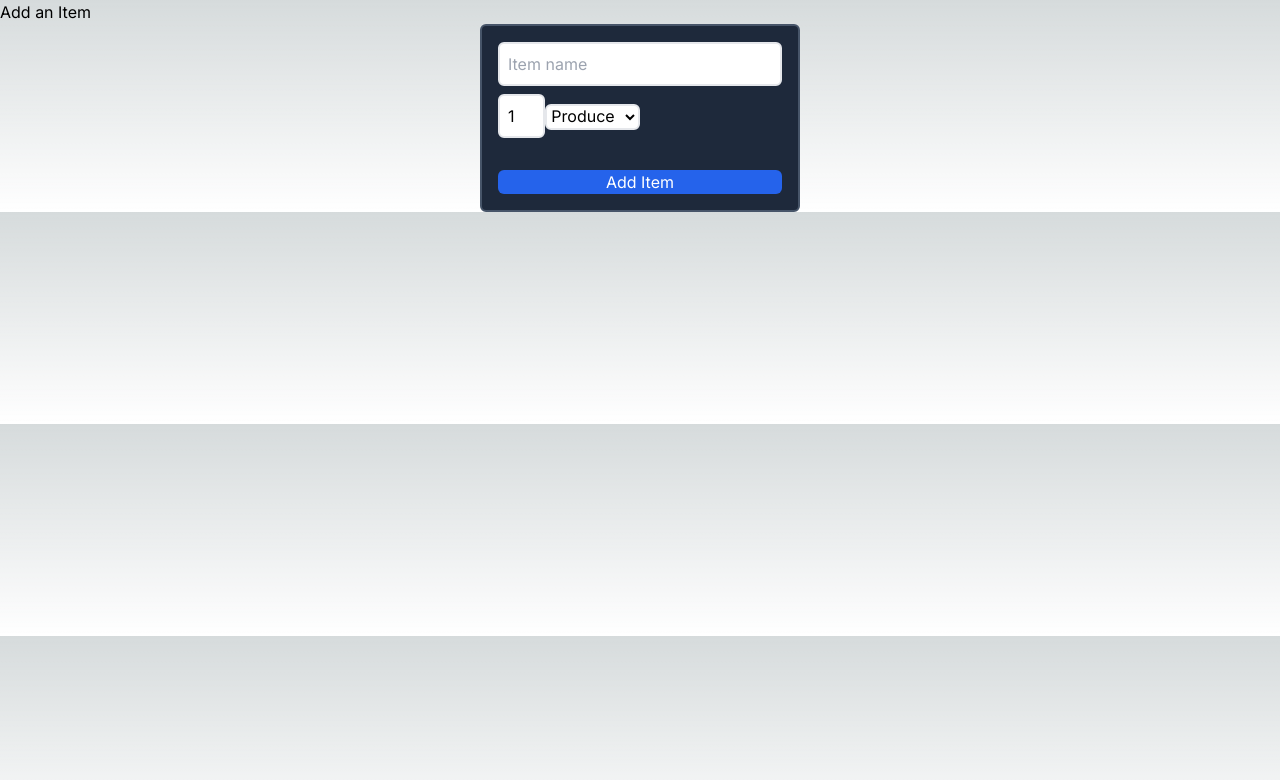
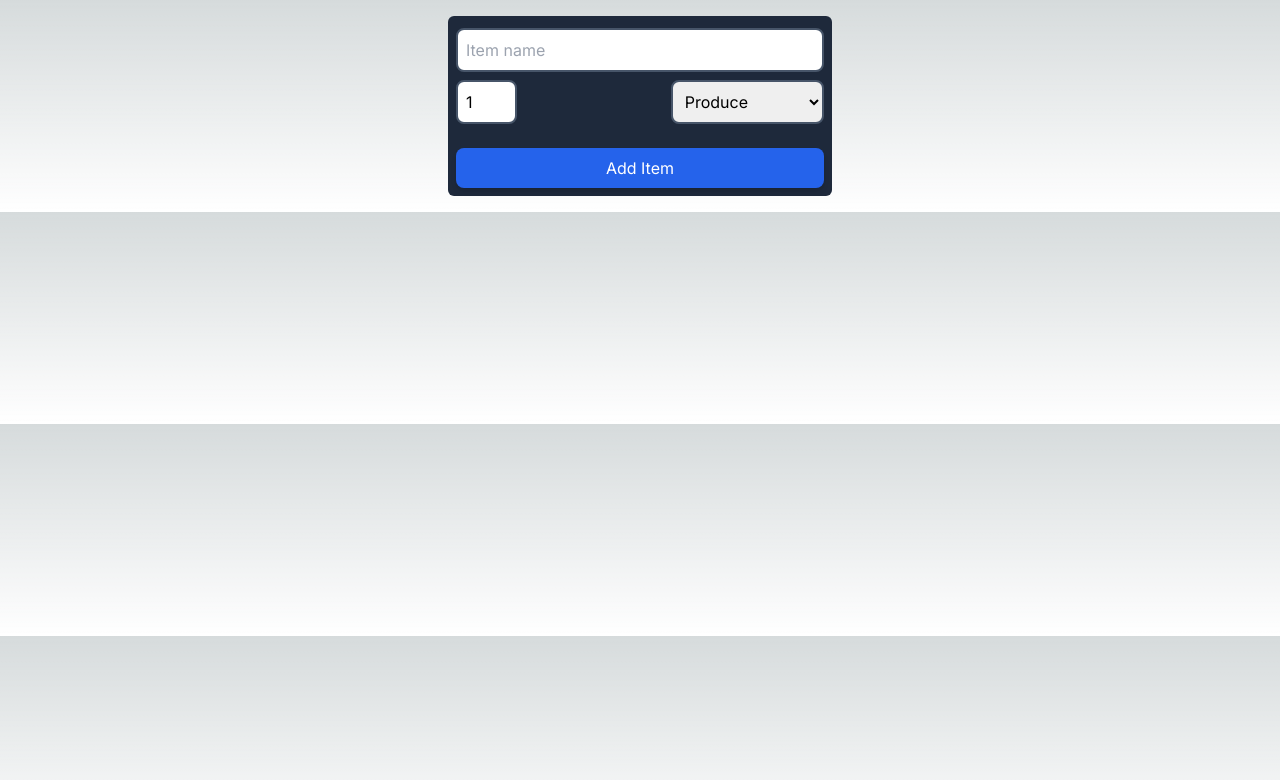
Before and after one commit to Reann-Shepard/cprg306-assignments, a Next.js app: page /week-4 in a window 1280 px wide. Shown: the top 780 px of the page. Built offline with nearby package versions, Linux system fonts and the light colour scheme.

Commit message:
Improved new-item.js
Improved layout for a better visual style, closer to sample output

```diff
--- a/app/week-4/counter.js
+++ /dev/null
@@ -1,30 +0,0 @@
-"use client";
-
-import { useState} from 'react';
-
-export default function Counter() {
-    const [count, setCount] = useState(0);
-
-    // count is the current value of the state
-    // setCount is the function to update the state
-
-    // setCount(1); // this will update the state to 1
-
-    const increment = () => setCount(count + 1);
-
-    // never do this to increment count, introduces bugs
-    // const increment = () => count++;
-
-    // let a = count === 3 ? "three" : "not three";
-
-    return (
-        <div>
-            <p>counter: {count}</p>
-            {count > 0 && <p>count is greater than 5</p>}
-            {count === 3 ? <p>count is 3</p> : <p>count is not 3</p>}
-            <button onClick={increment}
-                className="w-24 bg-blue-600 border-white
-                hover:bg-blue-300 active:bg-yellow-300 rounded-md">Increment</button>
-        </div>
-    )
-}
--- a/app/week-4/dog-form.js
+++ /dev/null
@@ -1,56 +0,0 @@
-"use client";
-
-import { useState } from 'react';
-
-export default function DogForm() {
-    const [name, setName] = useState("");
-    const [breed, setBreed] = useState("");
-    const [age, setAge] = useState(0);
-
-    const handleSubmit = (event) => {
-        event.preventDefault(); // prevents form from submitting to server
-        console.log({name, breed, age});
-    }
-
-    return (
-        <div>
-            <h2>Add a Dog</h2>
-            <form onSubmit={handleSubmit}>
-                <label>
-                    Name:{" "}
-                    <input
-                        type="text"
-                        value={name}
-                        onChange={(event) => setName(event.target.value)}
-                        className="text-black"
-                    />
-                </label>
-                <br />
-                <label>
-                    Breed:{" "}
-                    <input
-                        type="text"
-                        value={breed}
-                        onChange={(event) => setBreed(event.target.value)}
-                        className="text-black"
-                    />
-                </label>
-                <br />
-                <label>
-                    Age:{" "}
-                    <input
-                        type="number"
-                        value={age}
-                        onChange={(event) => setAge(event.target.value)}
-                        className="text-black"
-                    />
-                </label>
-                <br />
-                <button
-                    type="submit"
-                    className="bg-blue-600 border-white
-                    hover:bg-blue-300 active:bg-yellow-300 rounded-md"/>
-            </form>
-        </div>
-    )
-}
--- a/app/week-4/new-item.js
+++ b/app/week-4/new-item.js
@@ -1,12 +1,11 @@
 "use client";
 
-import { useState } from 'react';
+import { useState } from "react";
 
 export default function NewItem() {
   const [name, setName] = useState("");
   const [quantity, setQuantity] = useState(1);
   const [category, setCategory] = useState("Produce");
-
 
   // Prevent the form's default submission behavior.
   // Create an item object with the current values of name, quantity, and category.
@@ -15,14 +14,13 @@ export default function NewItem() {
   // Reset the state variables to their initial values.
   const handleSubmit = (event) => {
     event.preventDefault();
-        const item = {name, quantity, category};
+    const item = { name, quantity, category };
     console.log(item);
     alert(`Name: ${name}, Quantity: ${quantity}, Category: ${category}`);
     setName("");
     setQuantity(1);
     setCategory("Produce");
-    }
-
+  };
 
   // Name Field
   // Create an input field of type text.
@@ -59,37 +57,36 @@ export default function NewItem() {
   // The form should have a slate background color with lighter slate borders with rounded edges.
   // Quantity and Category Field should be on the same line, Quantity Field should be on the left and small, Category Field should be on the right and 1/3 size.
 
-
-
   return (
-        <div>
-            <h2>Add an Item</h2>
-            <form onSubmit={handleSubmit} className="w-1/4 m-auto p-4 bg-slate-800 rounded-md border-2 border-slate-600">
+    <div className="flex justify-center w-full">
+      <form
+        onSubmit={handleSubmit}
+        className="p-2 m-4 bg-slate-800 rounded-md border-slate-600 text-black max-w-sm w-full"
+      >
         <label>
           <input
             type="text"
             value={name}
             onChange={(event) => setName(event.target.value)}
-                        className="w-full p-2 mb-2 bg-white rounded-md border-2 border-slate-850 text-black"
+            className="w-full p-2 mb-2 mt-1 rounded-lg border-2 border-slate-600"
             required
             placeholder="Item name"
           />
         </label>
-                <br />
-                <label>
+        <label className="flex justify-between">
           <input
             type="number"
             value={quantity}
             onChange={(event) => setQuantity(Number(event.target.value))}
             min="1"
             max="99"
-                        className="w-1/6 p-2 mb-2 bg-white rounded-md border-2 border-slate-850 text-black"
+            className="w-2/12 p-2 mb-2 rounded-lg border-2 border-slate-600"
             required
           />
           <select
             value={category}
             onChange={(event) => setCategory(event.target.value)}
-                        className="w-1/3 bg-white rounded-md border-2 border-slate-850 text-black"
+            className="w-5/12 p-2 mb-2 rounded-lg border-2 border-slate-600"
           >
             <option value="Produce">Produce</option>
             <option value="Dairy">Dairy</option>
@@ -104,17 +101,15 @@ export default function NewItem() {
             <option value="Other">Other</option>
           </select>
         </label>
-                <br />
-                <label>
-
-                </label>
-                <br />
         <button
           type="submit"
-                    className="w-full bg-blue-600 border-white
-                    hover:bg-blue-300 active:bg-yellow-300 rounded-md text-white"
-                >Add Item</button>
+          className="w-full mt-4 px-4 py-2 rounded-lg shadow-md border-slate-600
+                    bg-blue-600  text-white hover:bg-blue-400
+                    focus:outline-none focus:ring-2 focus:ring-yellow-400 focus:ring-opacity-75"
+        >
+          Add Item
+        </button>
       </form>
     </div>
-    )
+  );
 }
```
Lines whose indentation alone changed are shown as unchanged.
